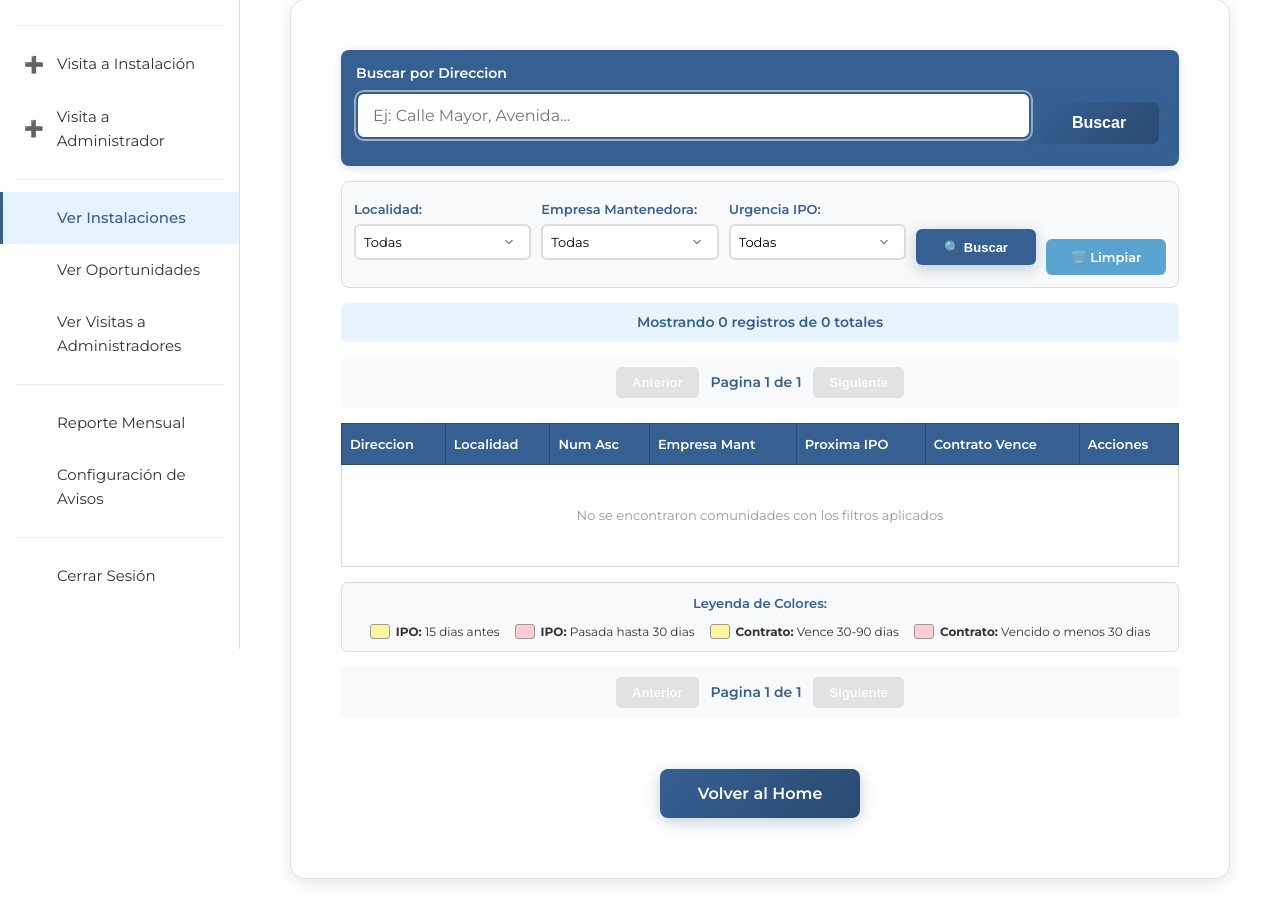
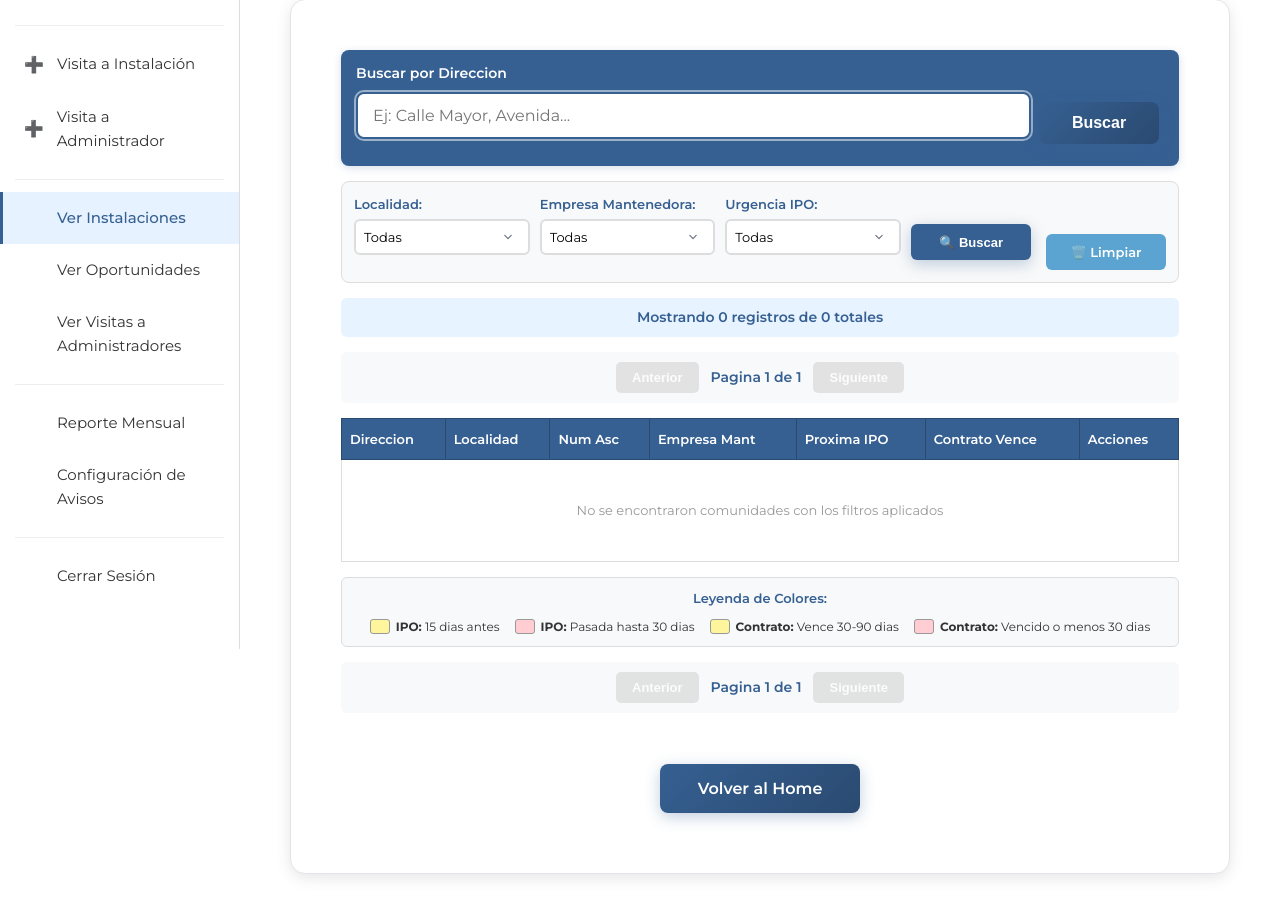
Before and after one commit to mstmarc/ascensoralert_, a Flask app: page /leads_dashboard in a window 1280 px wide. Shown: the part 151-1070 px from the top of the page. After the commit the page ends 1029 px from the top, so only its background shows below. Run offline with Flask 3, Linux system fonts and the light colour scheme; the visitor is signed in with stand-in values (Sample User, id 1); data that the repository does not hold is empty.

Commit message:
Update dashboard.html

```diff
--- a/templates/dashboard.html
+++ b/templates/dashboard.html
@@ -125,12 +125,6 @@
             flex-direction: column;
             flex: 1;
             min-width: 140px;
-        }
-
-        .filtro-grupo:nth-child(4),
-        .filtro-grupo:nth-child(5) {
-            flex: 0 0 120px;
-            min-width: 120px;
         }
 
         .filtro-grupo label {
@@ -468,19 +462,13 @@
                             </select>
                         </div>
 
-                        <div class="filtro-grupo">
-                            <label style="opacity: 0; pointer-events: none;">Espacio</label>
-                            <button type="submit" style="background: #366092; color: white; padding: 0; border: none; border-radius: 6px; font-weight: 600; cursor: pointer; font-size: 13px; white-space: nowrap; height: 36px; width: 100%;">
-                                🔍 Buscar
-                            </button>
-                        </div>
+                        <button type="submit" style="background: #366092; color: white; padding: 0; border: none; border-radius: 6px; font-weight: 600; cursor: pointer; font-size: 13px; white-space: nowrap; height: 36px; width: 120px; flex-shrink: 0;">
+                            🔍 Buscar
+                        </button>
 
-                        <div class="filtro-grupo">
-                            <label style="opacity: 0; pointer-events: none;">Espacio</label>
-                            <a href="/leads_dashboard" style="background: #5ba3d0; color: white; padding: 0; text-decoration: none; border-radius: 6px; font-weight: 600; text-align: center; font-size: 13px; white-space: nowrap; height: 36px; display: flex; align-items: center; justify-content: center;">
-                                🗑️ Limpiar
-                            </a>
-                        </div>
+                        <a href="/leads_dashboard" style="background: #5ba3d0; color: white; padding: 0; text-decoration: none; border-radius: 6px; font-weight: 600; text-align: center; font-size: 13px; white-space: nowrap; height: 36px; width: 120px; display: flex; align-items: center; justify-content: center; flex-shrink: 0;">
+                            🗑️ Limpiar
+                        </a>
                     </div>
                 </div>
 
```
